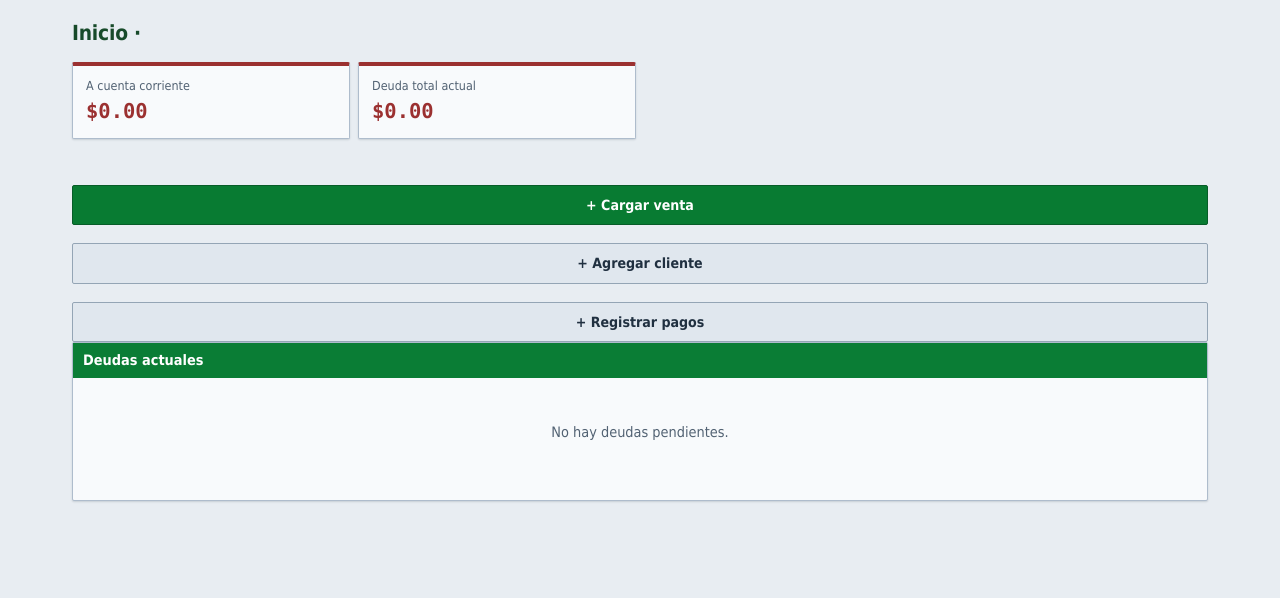
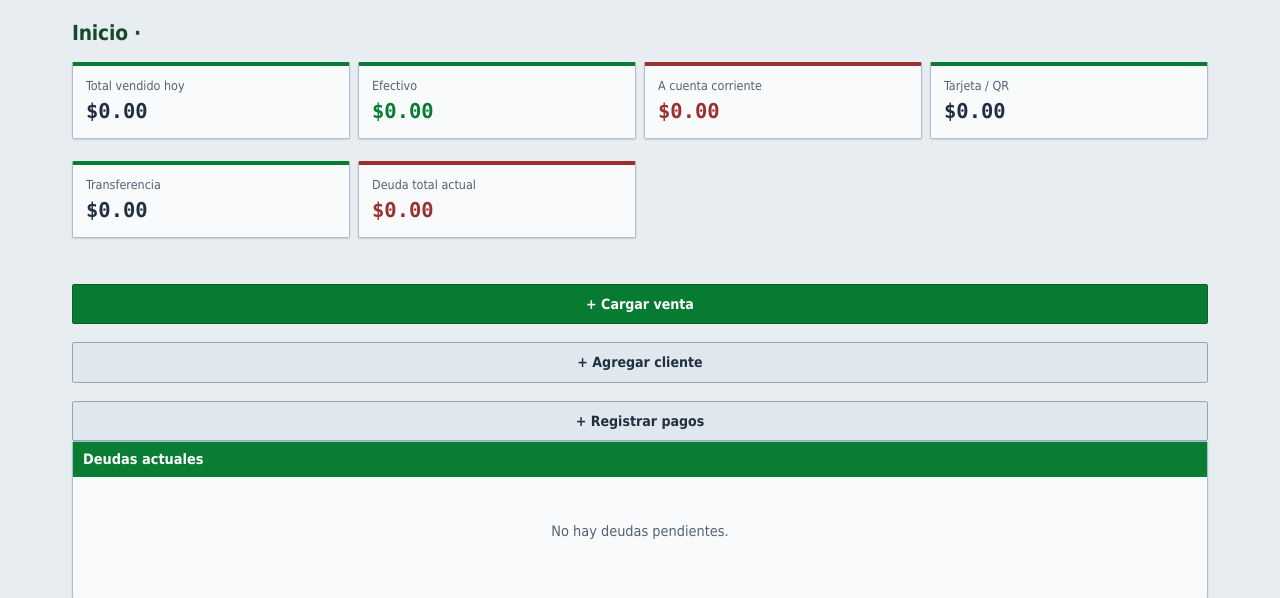
Before and after one commit to fernandochiappero-ui/ventasapp-flask, a Python web app: template templates/dashboard_vendedor.html in a window 1280 px wide. Shown: the top 598 px of the page. Run offline with Jinja, Linux system fonts and the light colour scheme; the template is opened without the code that fills it, so the values that code supplies are empty.

Commit message:
Totales de tarjeta/QR y transferencia en inicio, ventas y reportes

```diff
--- a/app.py
+++ b/app.py
@@ -1045,6 +1045,7 @@ def create_app():
 
     @app.route("/ventas/<int:venta_id>/editar", methods=["GET", "POST"])
     @administrador_requerido
+
     def editar_venta(venta_id):
         venta = db.get_or_404(Venta, venta_id)
         clientes = Cliente.query.filter_by(activo=True).order_by(Cliente.nombre).all()
@@ -1364,6 +1365,8 @@ def create_app():
             total_cuenta=total_cuenta,
             total_tarjeta=total_tarjeta,
             total_transferencia=total_transferencia,
+            total_tarjeta=total_tarjeta,
+            total_transferencia=total_transferencia,
             ventas=ventas,
             resumen_diario=resumen_diario,
             cargos=cargos,
--- a/templates/dashboard_vendedor.html
+++ b/templates/dashboard_vendedor.html
@@ -4,10 +4,25 @@
 <h1>Inicio · {{ hoy.strftime('%d/%m/%Y') }}</h1>
 
 <div class="grilla-resumen">
-
+  <div class="tarjeta metrica">
+    <div class="etiqueta">Total vendido hoy</div>
+    <div class="valor cifra">${{ "%.2f"|format(total_hoy) }}</div>
+  </div>
+  <div class="tarjeta metrica verde">
+    <div class="etiqueta">Efectivo</div>
+    <div class="valor cifra">${{ "%.2f"|format(efectivo_hoy) }}</div>
+  </div>
   <div class="tarjeta metrica ladrillo">
     <div class="etiqueta">A cuenta corriente</div>
     <div class="valor cifra">${{ "%.2f"|format(cuenta_hoy) }}</div>
+  </div>
+  <div class="tarjeta metrica">
+    <div class="etiqueta">Tarjeta / QR</div>
+    <div class="valor cifra">${{ "%.2f"|format(tarjeta_hoy) }}</div>
+  </div>
+  <div class="tarjeta metrica">
+    <div class="etiqueta">Transferencia</div>
+    <div class="valor cifra">${{ "%.2f"|format(transferencia_hoy) }}</div>
   </div>
   <div class="tarjeta metrica ladrillo">
     <div class="etiqueta">Deuda total actual</div>
--- a/templates/ventas/list.html
+++ b/templates/ventas/list.html
@@ -41,7 +41,7 @@
           <td>{{ venta.cliente.nombre }}</td>
           <td>{{ venta.usuario.username if venta.usuario else 'Sistema' }}</td>
           <td>{{ venta.descripcion or 'Sin descripción' }}</td>
-          <td>{{ 'Efectivo' if venta.forma_pago == 'efectivo' else 'Cta. Cte.' }}</td>
+          <td>{{ FORMAS_PAGO.get(venta.forma_pago, venta.forma_pago) }}</td>
           <td class="num cifra">${{ "%.2f"|format(venta.monto) }}</td>
           <td class="acciones-venta">
             <a href="{{ url_for('editar_venta', venta_id=venta.id) }}" class="boton secundario chico">✎ Editar</a>
```
Also changed, not shown: templates/dashboard.html (+10 -2 lines).
